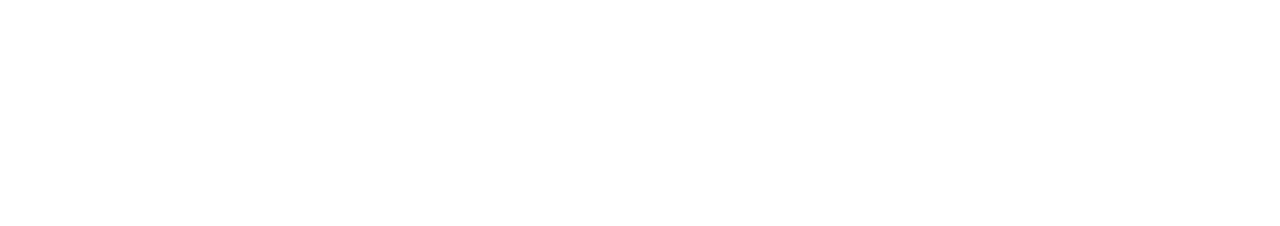
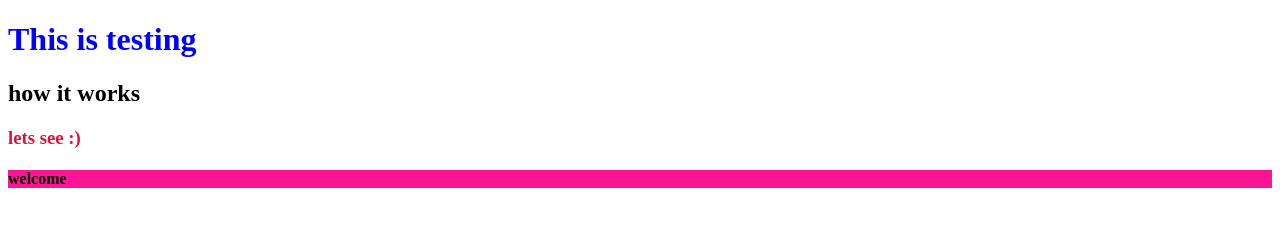
Before and after one commit to Jiqbal2020/my-first-repo, a plain HTML site: page index.html in a window 1280 px wide. Drawn offline with Linux system fonts and the light colour scheme.

Commit message:
add style

```diff
--- a/index.html
+++ b/index.html
@@ -5,8 +5,12 @@
     <meta http-equiv="X-UA-Compatible" content="IE=edge">
     <meta name="viewport" content="width=device-width, initial-scale=1.0">
     <title>my first github repo</title>
+    <link rel="stylesheet" href="style.css">
 </head>
 <body>
-
+    <h1>This is testing </h1>
+    <h2>how it works</h2>
+    <h3>lets see :) </h3>
+    <h4>welcome </h4>
 </body>
 </html>
--- /dev/null
+++ b/style.css
@@ -0,0 +1,9 @@
+h1{
+    color: blue;
+}
+h3{
+    color: crimson;
+}
+h4{
+    background-color: deeppink;
+}
```
